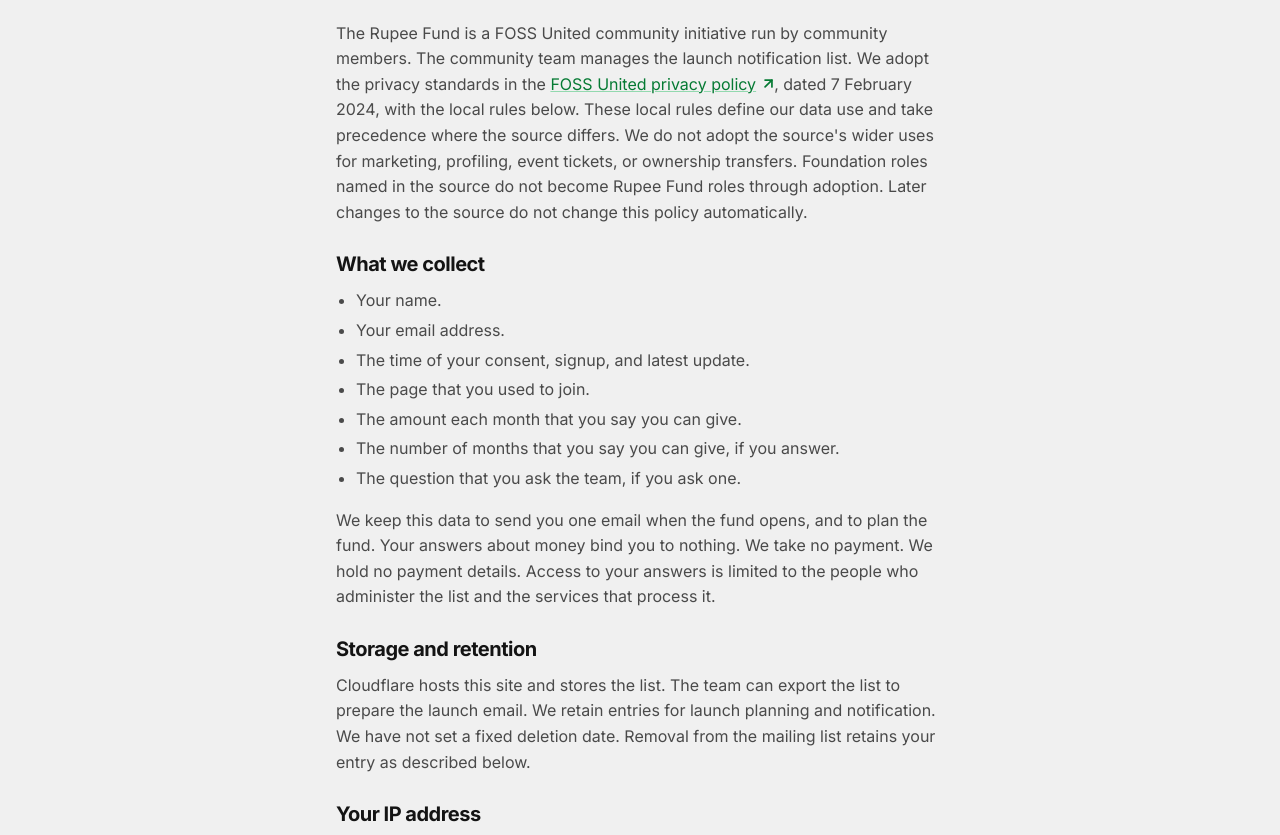
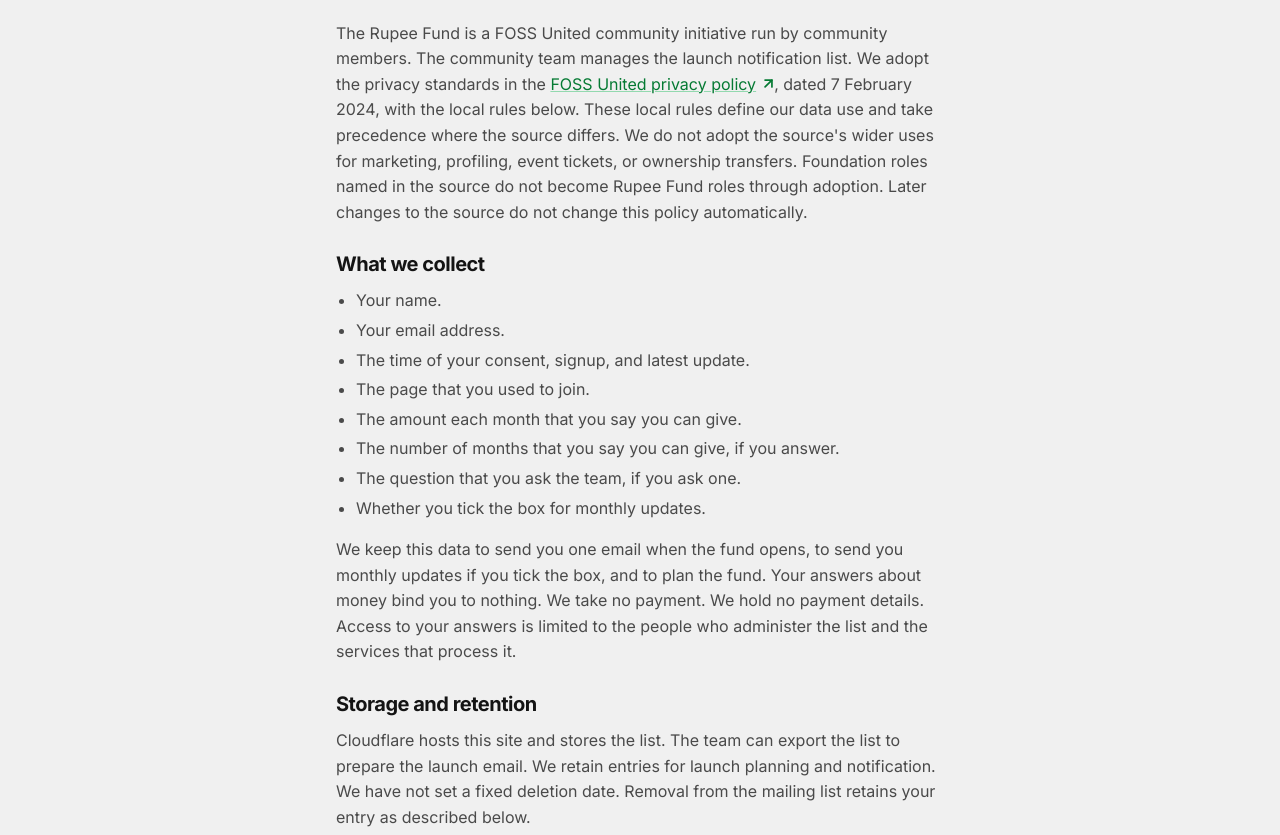
Before and after one commit to raisedadead/trf, an Astro site: page /privacy in a window 1280 px wide. Shown: the part 206-1041 px from the top of the page. Built offline with nearby package versions, Linux system fonts and the light colour scheme; Astro itself is replaced by a stand-in of ours.

Commit message:
docs(privacy): name the updates checkbox

```diff
--- a/src/pages/privacy.astro
+++ b/src/pages/privacy.astro
@@ -30,12 +30,13 @@ import { REMOVAL_ADDRESS } from "../lib/launch.ts";
       <li>The amount each month that you say you can give.</li>
       <li>The number of months that you say you can give, if you answer.</li>
       <li>The question that you ask the team, if you ask one.</li>
+      <li>Whether you tick the box for monthly updates.</li>
     </ul>
     <p class="text-sm text-ink-2 mb-6">
-      We keep this data to send you one email when the fund opens, and to plan the fund. Your
-      answers about money bind you to nothing. We take no payment. We hold no payment details.
-      Access to your answers is limited to the people who administer the list and the services that
-      process it.
+      We keep this data to send you one email when the fund opens, to send you monthly updates if
+      you tick the box, and to plan the fund. Your answers about money bind you to nothing. We take
+      no payment. We hold no payment details. Access to your answers is limited to the people who
+      administer the list and the services that process it.
     </p>
 
     <h2 class="text-lg font-bold text-ink tracking-tight mb-2">Storage and retention</h2>
--- a/tests/e2e/live/waitlist.e2e.ts
+++ b/tests/e2e/live/waitlist.e2e.ts
@@ -10,6 +10,7 @@ test.describe("waitlist signup (pre-launch build)", () => {
     await page.check('input[name="amount"][value="128"]');
     await page.fill("#waitlist-months", "12+");
     await page.fill("#waitlist-question", "Who audits the fund?");
+    await page.check("#waitlist-updates");
     await page.click("#waitlist-submit");
 
     await expect(page.locator("#waitlist-success")).toBeVisible();
--- a/tests/e2e/no-js/waitlist-no-js.e2e.ts
+++ b/tests/e2e/no-js/waitlist-no-js.e2e.ts
@@ -9,6 +9,7 @@ test.describe("waitlist signup with JavaScript disabled", () => {
     await page.fill("#waitlist-email", `nojs+${process.env.E2E_STAMP ?? "1"}@example.com`);
     await page.check('input[name="amount"][value="other"]');
     await page.fill("#waitlist-amount-other", "250");
+    await page.check("#waitlist-updates");
 
     await Promise.all([page.waitForURL("**/waitlist-confirmed"), page.click("#waitlist-submit")]);
 
```
